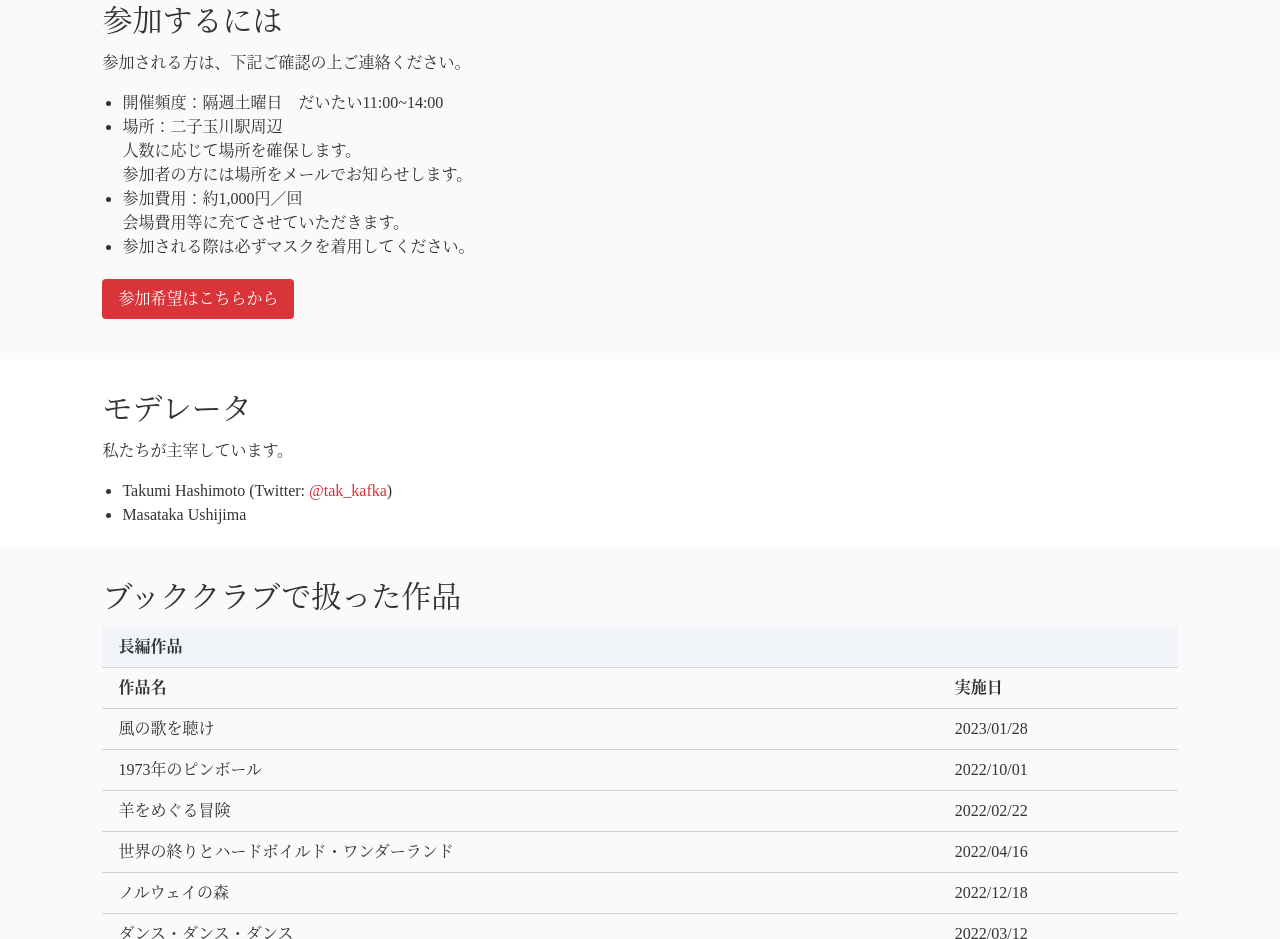
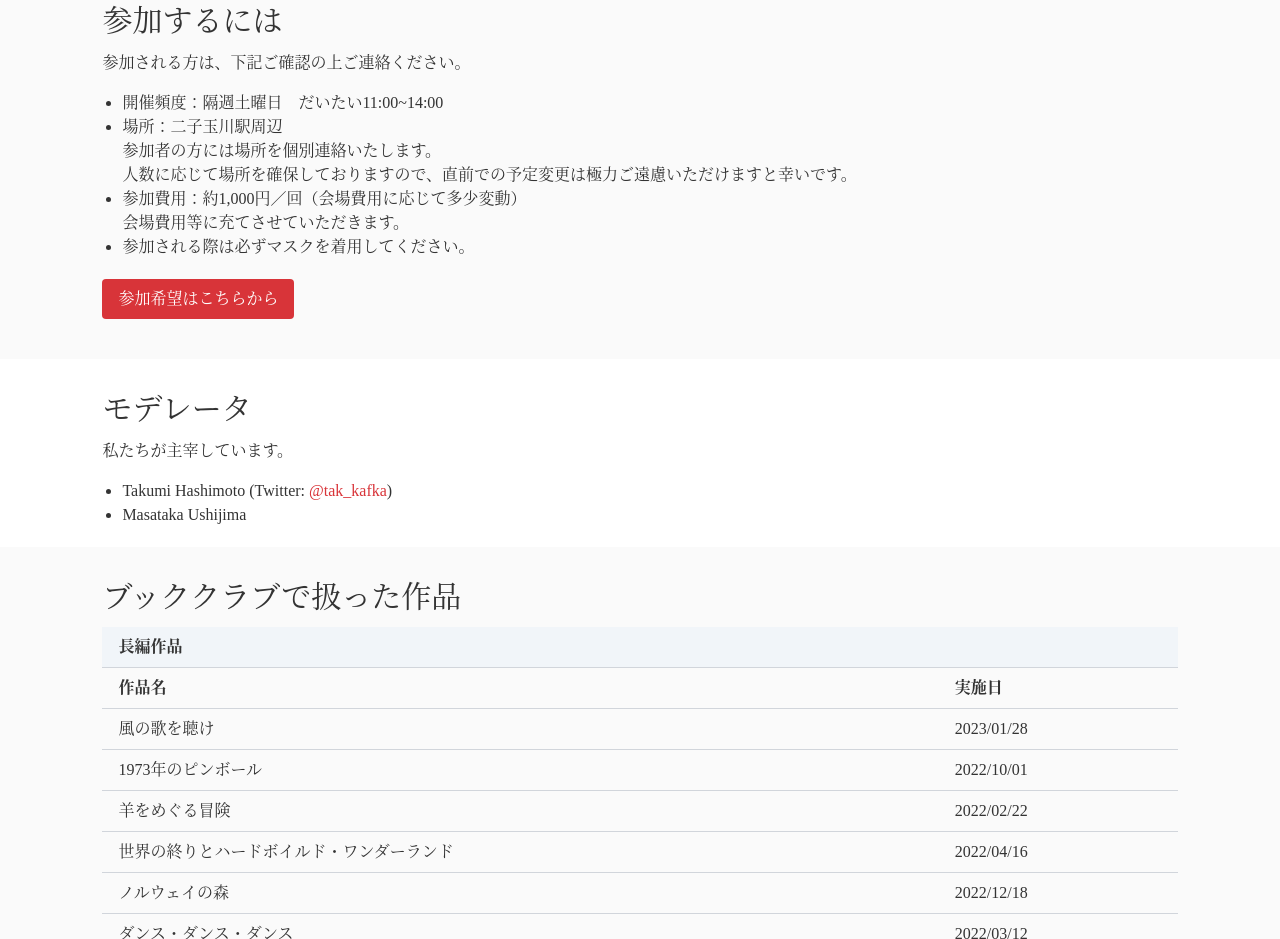
Before and after one commit to takumi-hash/takumi-hash.github.io, a Gatsby site: page / in a window 1280 px wide. Shown: the part 809-1748 px from the top of the page. Built offline with nearby package versions, Linux system fonts and the light colour scheme; Gatsby itself is replaced by a stand-in of ours.

Commit message:
package update

```diff
--- a/package.json
+++ b/package.json
@@ -30,7 +30,7 @@
   "devDependencies": {
     "autoprefixer": "^10.4.13",
     "gatsby-plugin-postcss": "^6.3.0",
-    "gh-pages": "^4.0.0",
+    "gh-pages": "^5.0.0",
     "postcss": "^8.4.20",
     "prettier": "^2.8.1",
     "prettier-plugin-tailwindcss": "^0.2.1",
--- a/src/pages/index.js
+++ b/src/pages/index.js
@@ -28,11 +28,11 @@ const IndexPage = () => {
             <li>開催頻度：隔週土曜日　だいたい11:00~14:00</li>
             <li>場所：二子玉川駅周辺
               <ul>
-                <li>人数に応じて場所を確保します。</li>
-                <li>参加者の方には場所をメールでお知らせします。</li>
+                <li>参加者の方には場所を個別連絡いたします。</li>
+                <li>人数に応じて場所を確保しておりますので、直前での予定変更は極力ご遠慮いただけますと幸いです。</li>
               </ul>
             </li>
-            <li>参加費用：約1,000円／回
+            <li>参加費用：約1,000円／回（会場費用に応じて多少変動）
               <ul>
                 <li>会場費用等に充てさせていただきます。</li>
               </ul>
```
Also changed, not shown: 1 other file.
